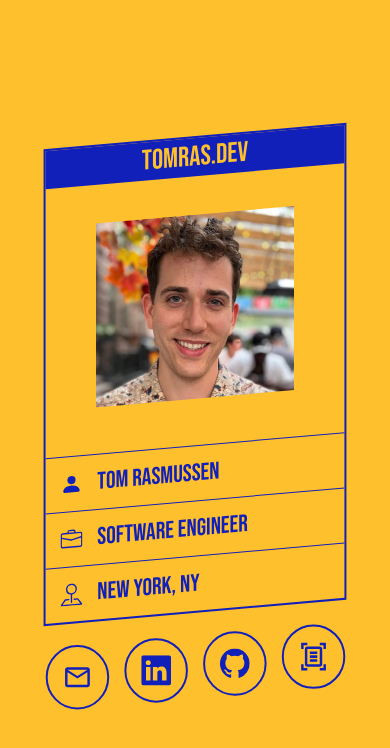
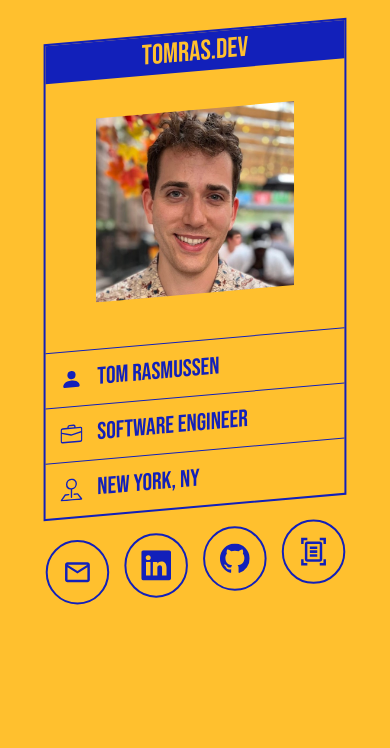
Before and after one commit to torasmu/me, a React (Vite) app in the folder app/: page / in a window 390 px wide. Shown: the top 748 px of the page. Built offline with nearby package versions, Linux system fonts and the light colour scheme.

Commit message:
attempt to fix 100vh issue on mobile

```diff
--- a/app/src/index.css
+++ b/app/src/index.css
@@ -20,4 +20,9 @@ body {
   place-items: center;
   min-width: 320px;
   min-height: 100vh;
+
+  /* https://ilxanlar.medium.com/you-shouldnt-rely-on-css-100vh-and-here-s-why-1b4721e74487 */
+  min-height: fill-available;
+  min-height: -webkit-fill-available;
+  min-height: -moz-available;
 }
```
